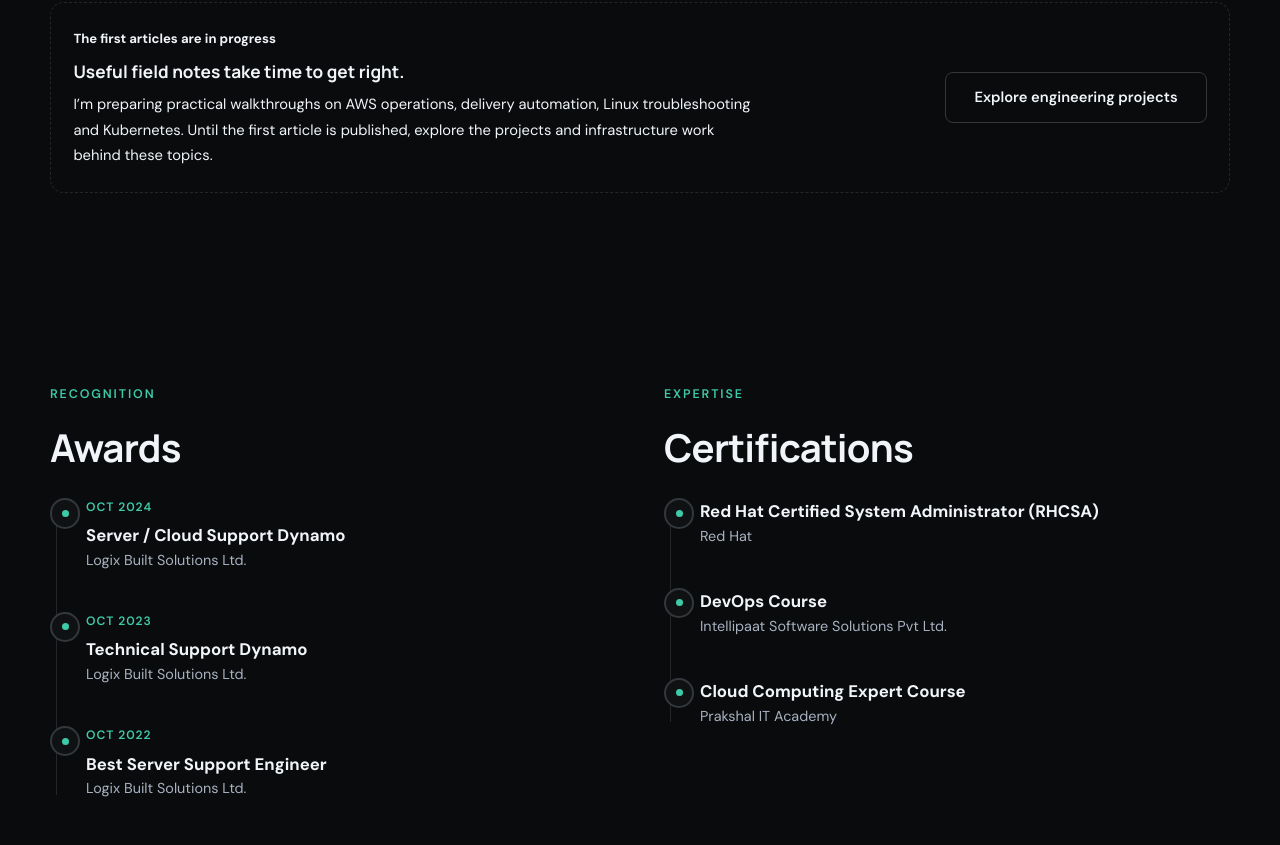
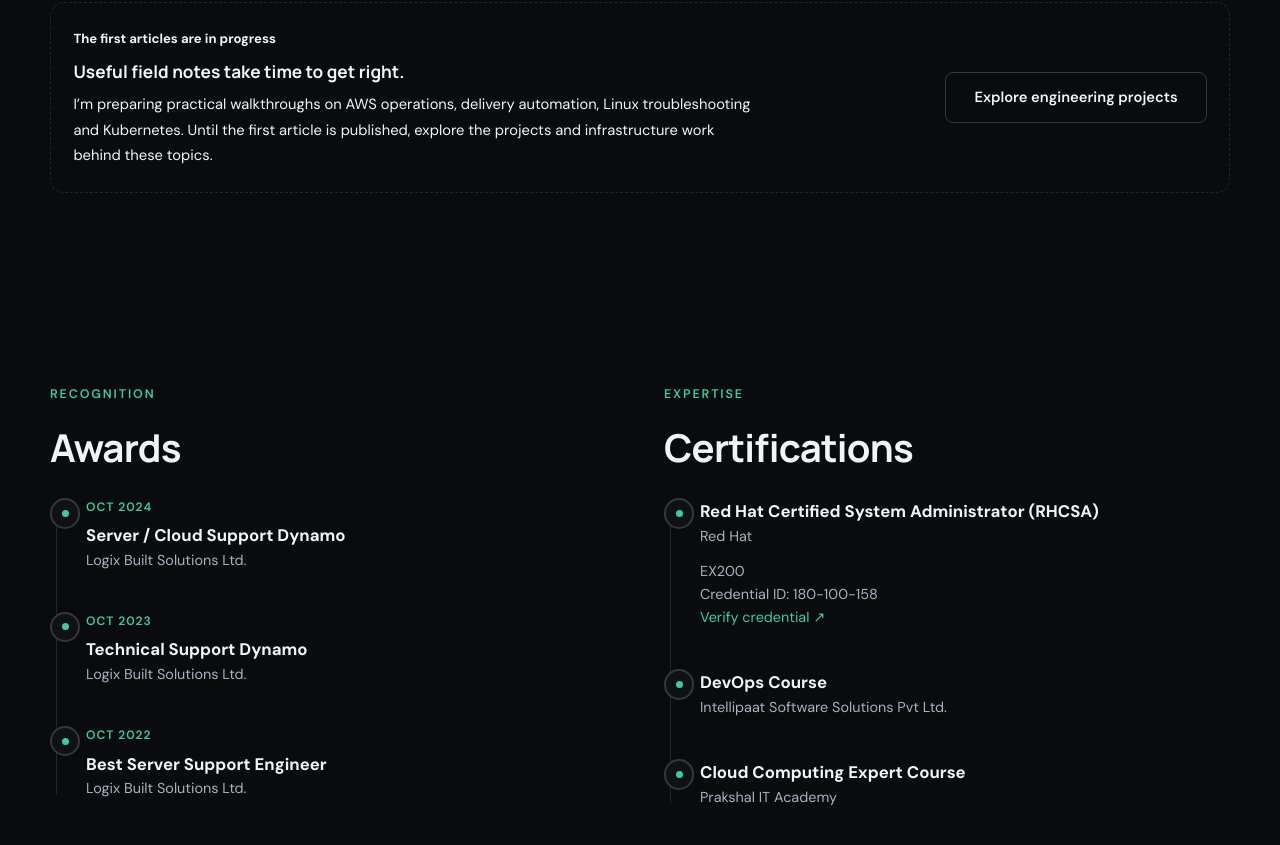
Before and after one commit to jenidevops30/portfolio, a React (Vite) app in the folder frontend/: page / in a window 1280 px wide. Shown: the part 11045-11890 px from the top of the page. Built offline with nearby package versions, Linux system fonts and the light colour scheme.

Commit message:
Display RHCSA exam and verification details

```diff
--- a/frontend/src/App.jsx
+++ b/frontend/src/App.jsx
@@ -140,6 +140,9 @@ function App() {
                       key={cert.title}
                       role={cert.title}
                       company={cert.issuer}
+                      credentialMeta={cert.exam}
+                      credentialId={cert.credentialId}
+                      credentialUrl={cert.verificationUrl}
                     />
                   ))}
                 </div>
```
